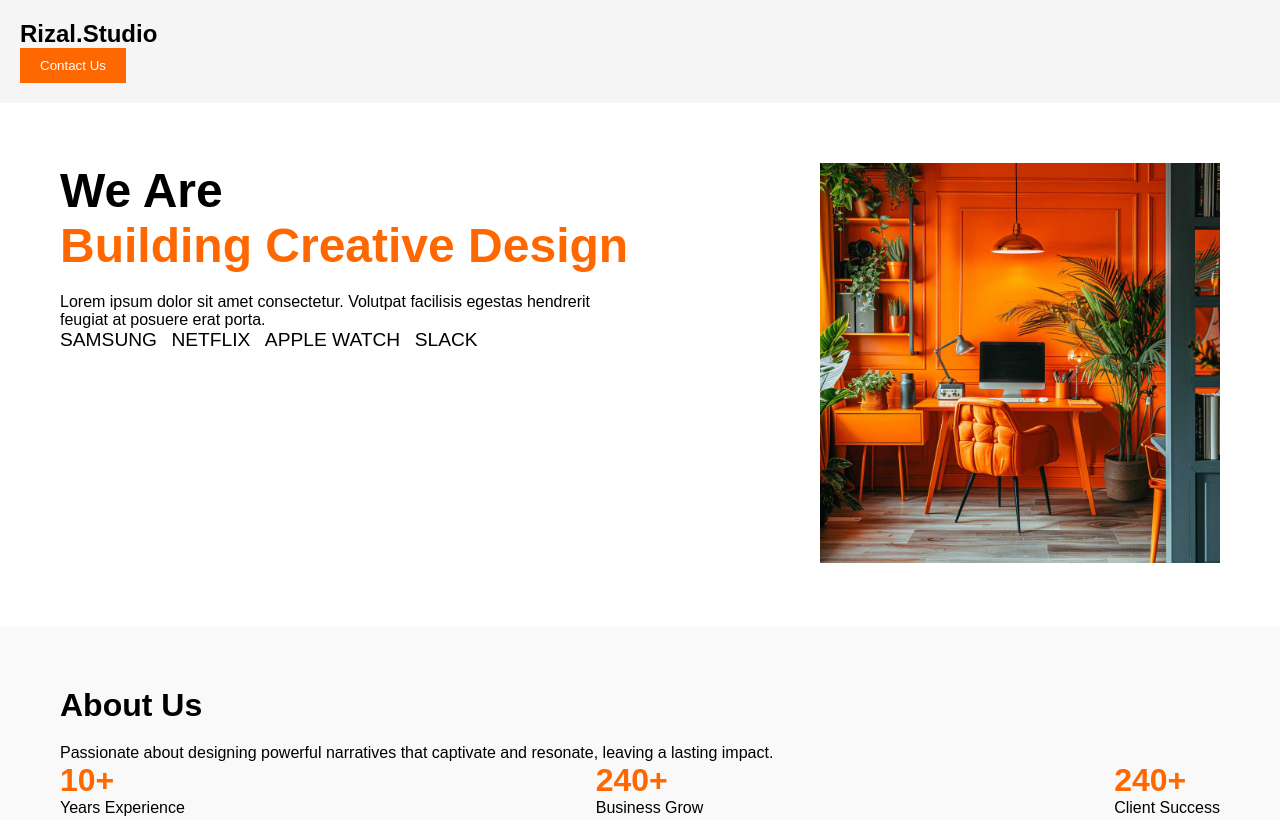
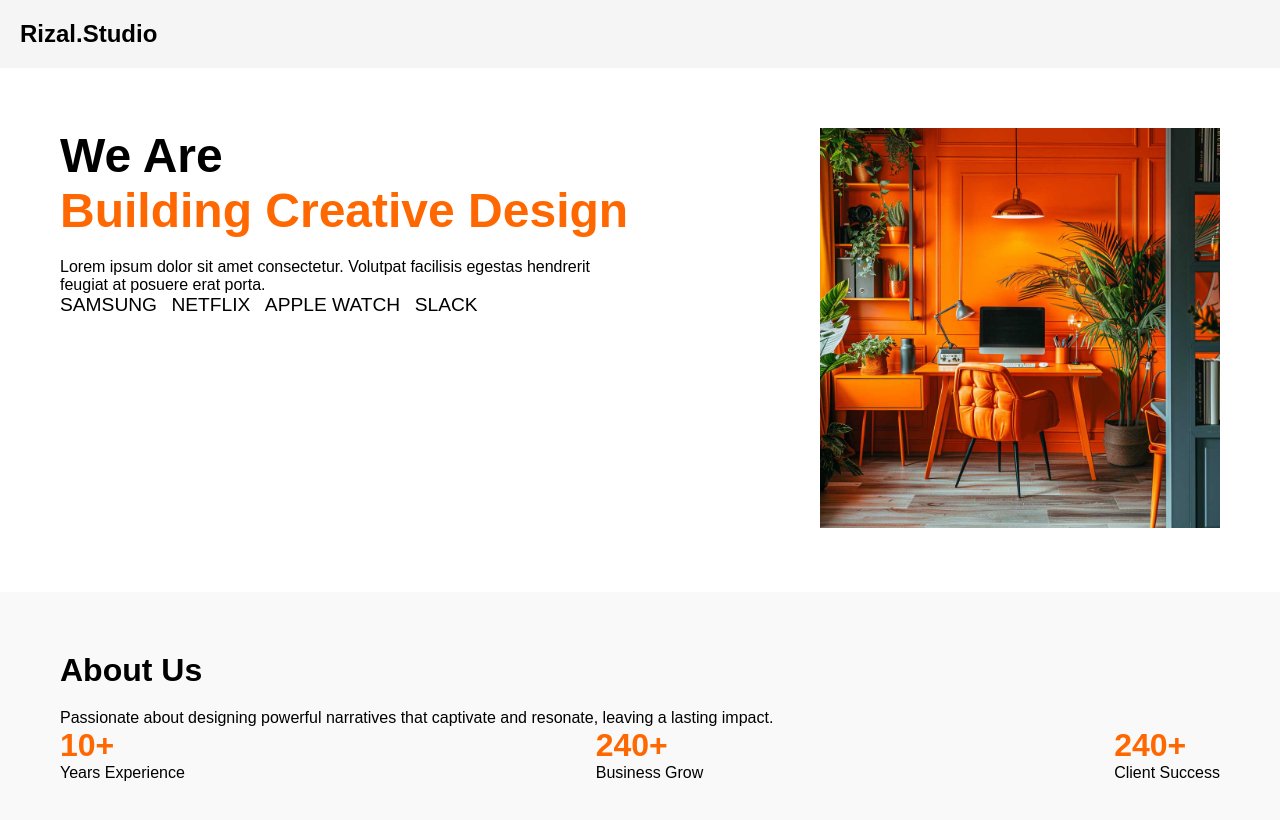
Before and after one commit to rizkaii/biodata, a plain HTML site: page index.html in a window 1280 px wide. Shown: the top 820 px of the page. Drawn offline with Linux system fonts and the light colour scheme.

Commit message:
index.html

```diff
--- a/index.html
+++ b/index.html
@@ -15,7 +15,7 @@
             <nav>
 
             </nav>
-            <button class="btn-contact">Contact Us</button>
+
         </div>
     </header>
 
```
